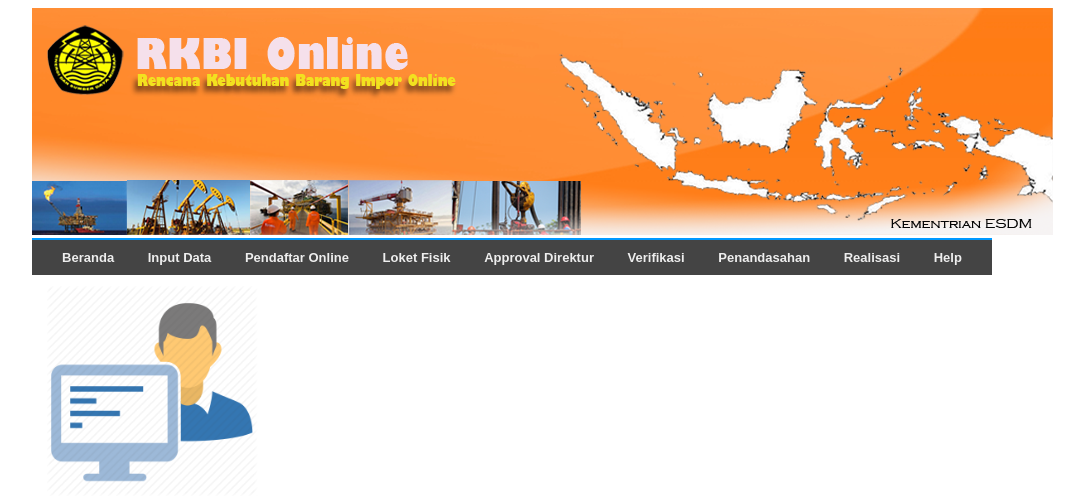
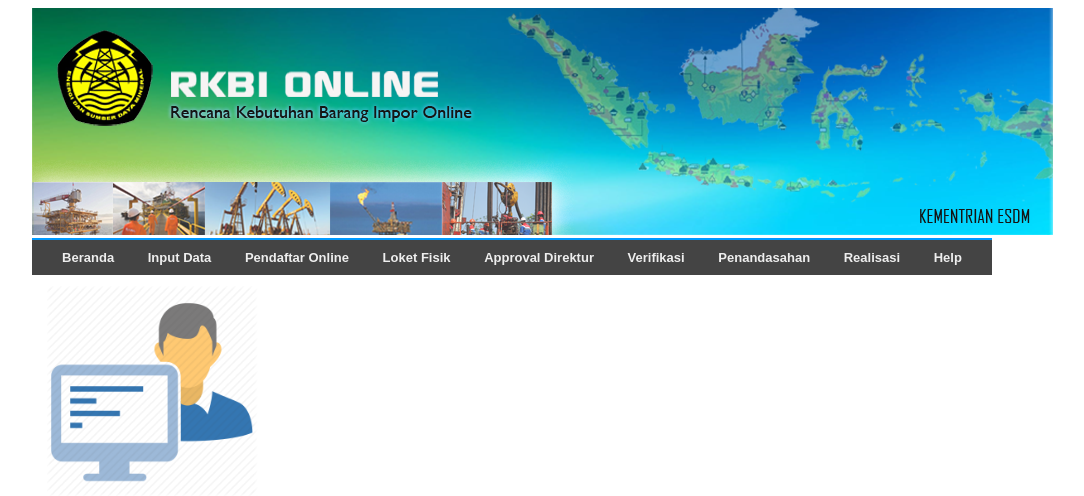
Before and after one commit to hariesa/RKBI, a PHP site: page /?m=beranda in a window 1280 px wide. Shown: the top 496 px of the page, without its empty margins (128-1212 px from the left). Run offline with PHP 8.4, Linux system fonts and the light colour scheme.

Commit message:
Update index.php

```diff
--- a/kbi/index.php
+++ b/kbi/index.php
@@ -11,7 +11,7 @@
 </head>
 <body>
 <div class="container">
-<div><img src="header-5.png" class="header" /></div>
+<div><img src="images/back-baru.png" class="header" /></div>
 <div class="menu-wrapper">
 	<ul class="menu-horizontal">
     	<li><a href="index.php">Beranda</a></li>
```
